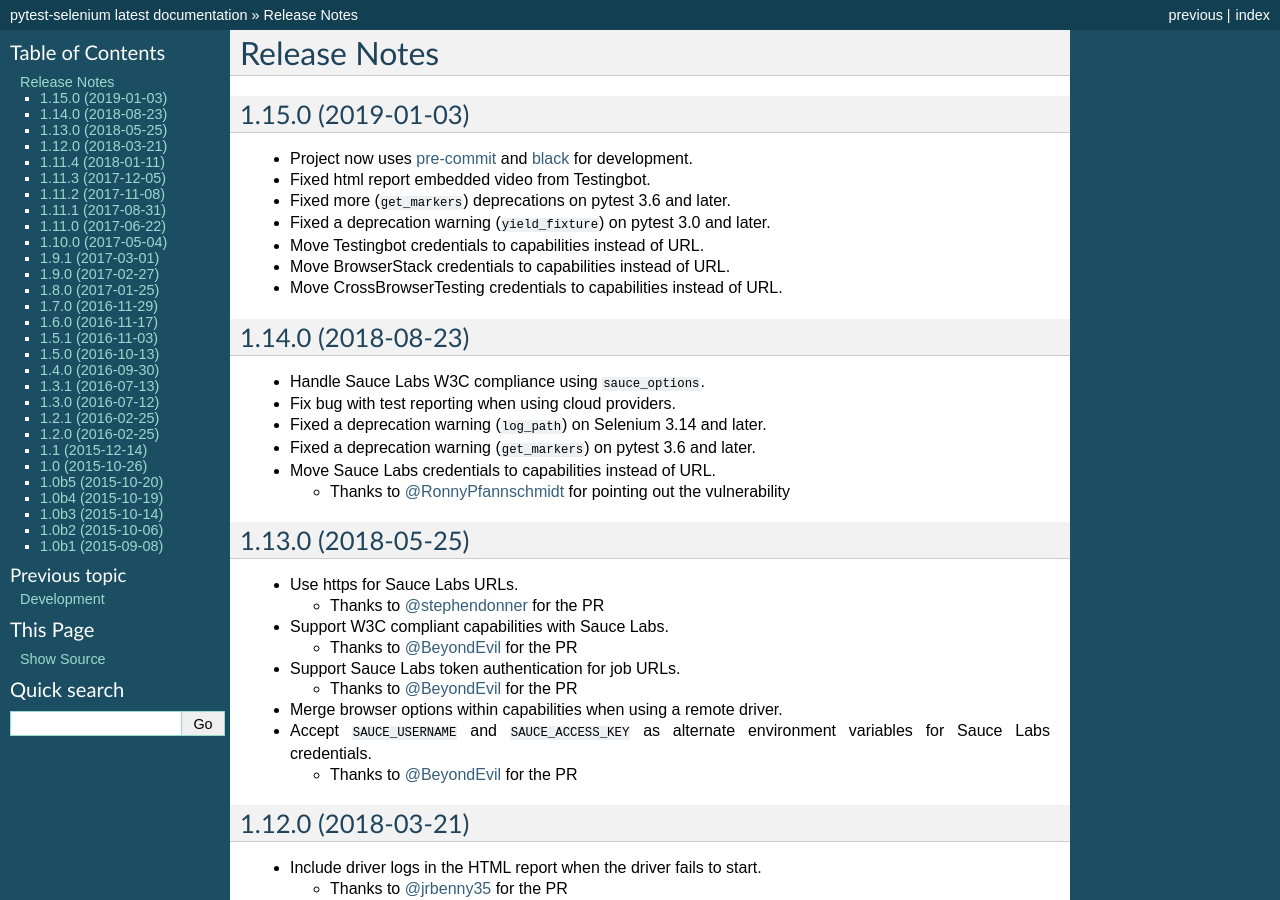
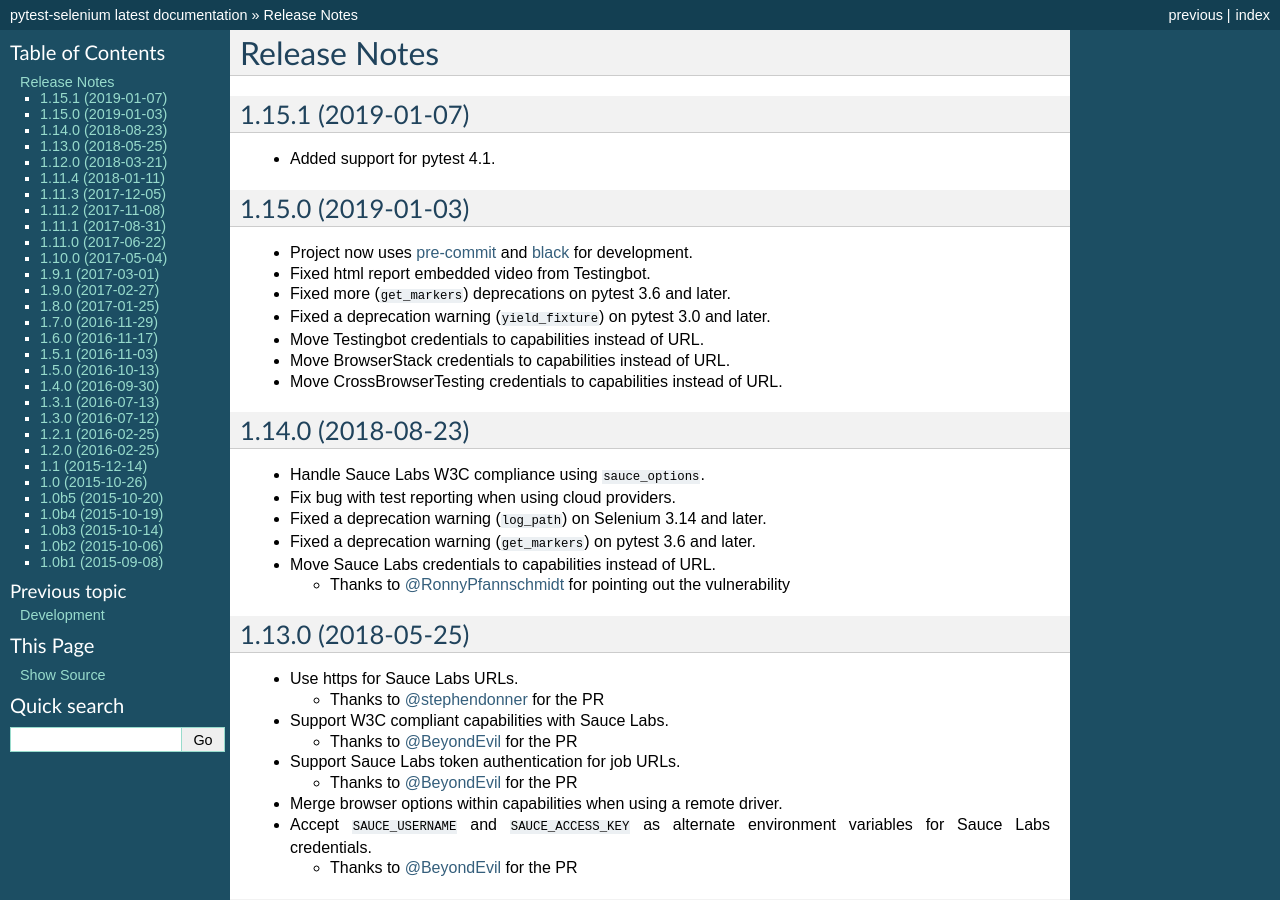
Before and after one commit to pytest-dev/pytest-selenium, a Sphinx documentation site: the page built from docs/news.rst, in a window 1280 px wide and 900 px high. Built offline with Sphinx 7.4.7, drawn with Linux system fonts in a browser that asks for light colours.

Commit message:
Update news for 1.15.1 (#208)

```diff
--- a/docs/news.rst
+++ b/docs/news.rst
@@ -1,6 +1,10 @@
 Release Notes
 =============
 
+1.15.1 (2019-01-07)
+-------------------
+
+* Added support for pytest 4.1.
 
 1.15.0 (2019-01-03)
 -------------------
```
